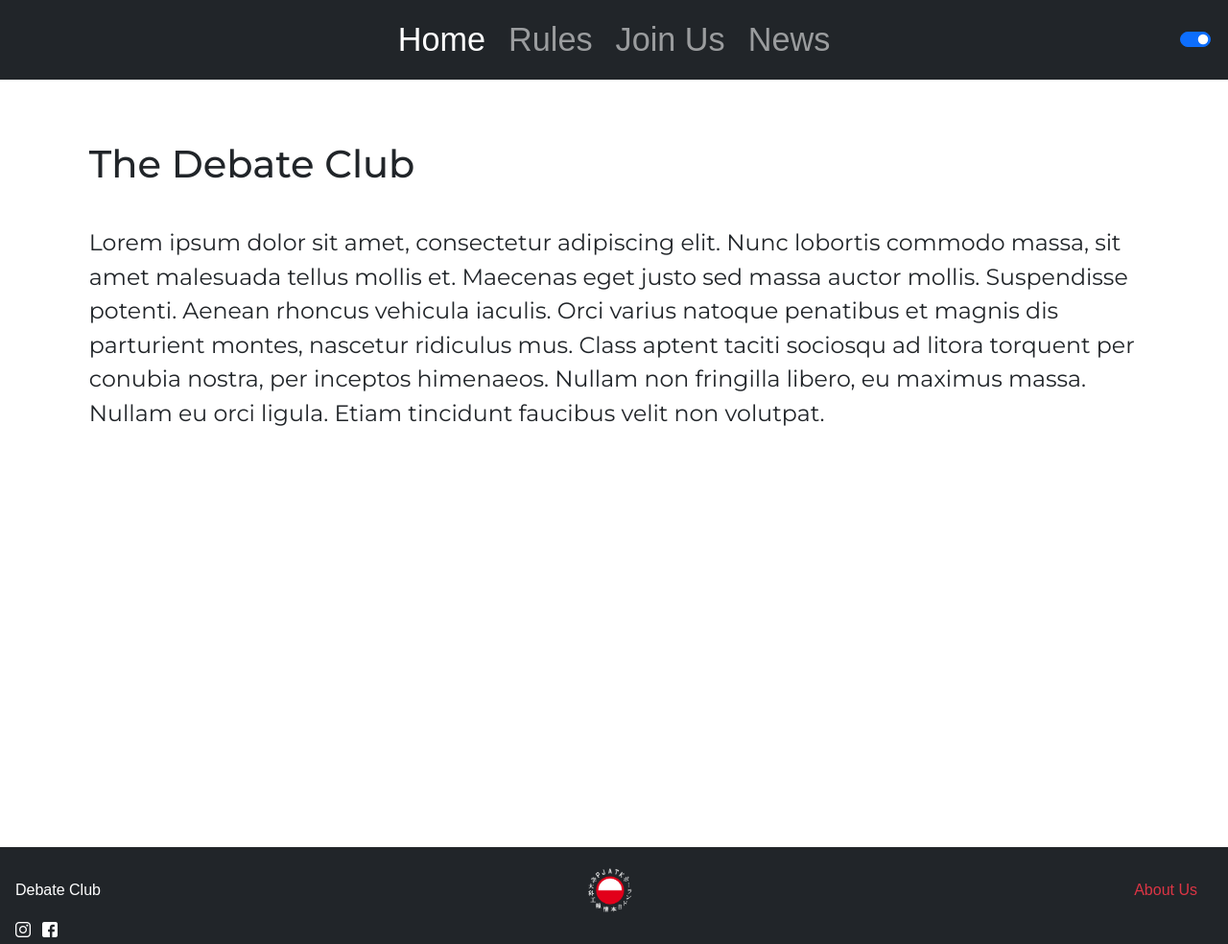
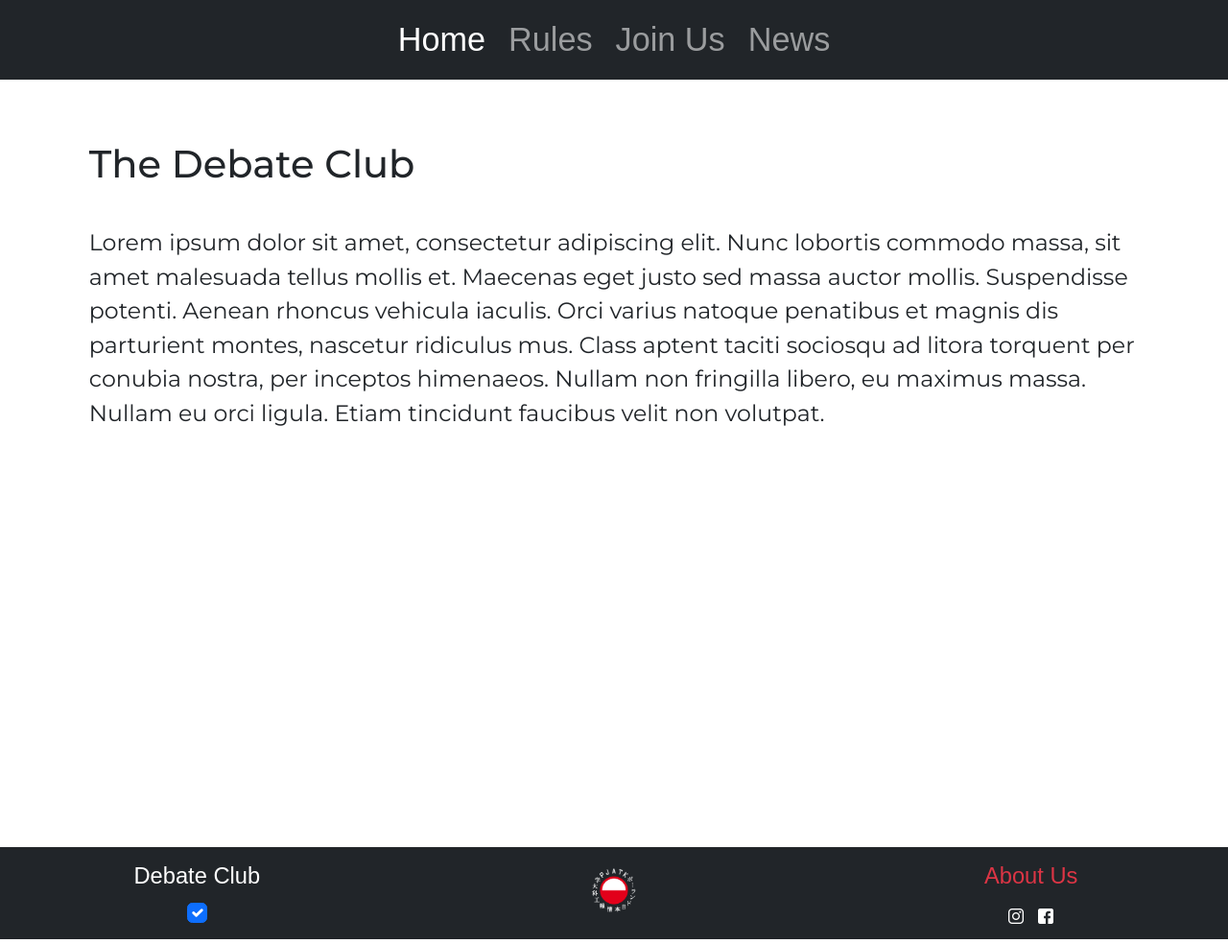
Before and after one commit to JeremiJL/Debate-Club-Static, a plain HTML site: page pages/home.html in a window 1280 px wide. Shown: the whole page at 96% size. Drawn offline with nearby package versions, Linux system fonts and the light colour scheme; a web font is replaced by a local one.

Commit message:
responsive footer

```diff
--- a/pages/home.html
+++ b/pages/home.html
@@ -30,7 +30,7 @@
         <!-- Desktop Version -->
         <div class="navbar-list">
             <nav id="header_navbar" class="navbar justify-content-center navbar-expand-sm bg-dark navbar-dark" >
-                <ul class="navbar-nav mr-auto">
+                <ul class="navbar-nav">
                     <li class="nav-item">
                         <a class="nav-link active mx-1" href="home.html">Home</a>
                     </li>
@@ -44,9 +44,6 @@
                         <a class="nav-link mx-1" href="news.html">News</a>
                     </li>
                 </ul>
-                <div class="form-check form-switch">
-                    <input class="form-check-input" type="checkbox" role="switch" id="flexSwitchCheckChecked" onclick="changeToWhite()" checked>
-                </div>
             </nav>
         </div>
         <!-- Mobile Version -->
@@ -95,22 +92,29 @@
         </div>
     </main>
 
-    <footer id="footer" class="d-flex flex-wrap justify-content-between align-items-center mt-auto px-3 pt-3 pb-1 mt-4 border-top border-dark text-white bg-dark">
+    <!-- Footer -->
+    <footer id="footer" class="container-flex mt-auto border-top border-dark text-white bg-dark">
 
-        <p class="col-md-4 mb-0">Debate Club</p>
+        <div class="row row-cols-3 py-2">
 
-        <a href="https://pja.edu.pl/en/" class="col-md-4 d-flex align-items-center justify-content-center mb-3 mb-md-0 me-md-auto link-body-emphasis text-decoration-none">
-            <img id="pjait_logo" class="bi me-2" src="../images/icons/logo-pjatk-white-text.png" width="108" height="56" alt="Polish-Japanese Academy of Information Technology">
-        </a>
+            <div class="col text-center">
+                <a href="home.html" class="nav-link py-1">Debate Club</a>
+                <input class="form-check-input" type="checkbox" role="switch" id="flexSwitchCheckChecked" onclick="changeToWhite()" checked>
+            </div>
 
-        <ul class="nav col-md-4 justify-content-end">
-            <li class="nav-item"><a href="aboutus.html" class="nav-link text-danger">About Us</a></li>
-        </ul>
+            <div class="col d-flex justify-content-center">
+                <a class="pt-2" href="https://pja.edu.pl/en/">
+                    <img id="pjait_logo" src="../images/icons/logo-pjatk-white-text.png" width="108" height="56" alt="Polish-Japanese Academy of Information Technology">
+                </a>
+            </div>
 
-        <div class="mt-0 pt-0">
-            <img id="instagram_logo" class="bi me-2" src="../images/icons/instagram-white.png" width="16" height="16" alt="Our Instagram">
-            <img id="facebook_logo" class="bi me-2" src="../images/icons/facebook-white.png" width="16" height="16" alt="Our Instagram">
+            <div class="col text-center">
+                <a href="aboutus.html" class="nav-link text-danger py-1">About Us</a>
+                <img id="instagram_logo" class="mx-1" src="../images/icons/instagram-white.png" width="16" height="16" alt="Our Instagram">
+                <img id="facebook_logo" class="mx-1" src="../images/icons/facebook-white.png" width="16" height="16" alt="Our Instagram">
+            </div>
         </div>
+
 
     </footer>
 
--- a/scripts/script.js
+++ b/scripts/script.js
@@ -23,7 +23,7 @@ const darkInstagramLogo = "../images/icons/instagram-dark.png";
 const whiteFaceBookLogo = document.getElementById("facebook_logo").src.toString();
 const darkFaceBookLogo = "../images/icons/facebook-dark.png";
 
-const themeComponents = ["header_navbar","body","footer","general-tab","paris-tab","lincoln-tab","negotiations-tab"];
+const themeComponents = ["switchModeButton", "header_navbar","body","footer","general-tab","paris-tab","lincoln-tab","negotiations-tab"];
 function changeToWhite() {
 
     for (element_id of themeComponents) {
@@ -68,6 +68,18 @@ function changeToWhite() {
                 // add
                 element.classList.add("text-dark");
             }
+            // // switch buttons colors
+            // if (element.classList.contains("btn-outline-dark")) {
+            //     // remove
+            //     element.classList.remove("btn-outline-dark");
+            //     // add
+            //     element.classList.add("btn-outline-light");
+            // } else {
+            //     // remove
+            //     element.classList.remove("btn-outline-light");
+            //     // add
+            //     element.classList.add("btn-outline-dark");
+            // }
 
 
             // Change logo
--- a/stylesheets/style.css
+++ b/stylesheets/style.css
@@ -10,11 +10,15 @@ body {
     }
 
     header {
-        font-size: calc(1.2rem + 0.8vw);
+        font-size: calc(1.3rem + 0.8vw);
     }
 
     .card {
         font-size: calc(0.8rem + 0.4vw);
+    }
+
+    footer {
+        font-size: calc(0.8rem + 0.6vw);
     }
 
     /* ON and OFF */
@@ -24,6 +28,7 @@ body {
     .cards-slides, .navbar-collapse {
         display: block;
     }
+
 }
 
 @media (min-width: 800px) {
@@ -39,6 +44,10 @@ body {
         font-size: calc(0.6rem + 0.4vw);
     }
 
+    footer {
+        font-size: calc(1rem + 0.6vw);
+    }
+
     /* ON and OFF */
     .cards-listed, .navbar-list {
         display: block;
@@ -48,16 +57,13 @@ body {
     }
 }
 
+.form-check-input {
+    font-size: calc(1rem + 0.4vw);
+}
+
 
 nav,footer {
     font-family: "Koulen", sans-serif;
-}
-
-
-.form-check {
-    position: absolute;
-    right: 10px;
-    font-size: medium;
 }
 
 .montserrat {
```
Also changed, not shown: pages/aboutus.html (+18 -15 lines), pages/joinus.html (+21 -18 lines), pages/news.html (+18 -15 lines), pages/rules.html (+19 -16 lines), images/plato.jpg.
